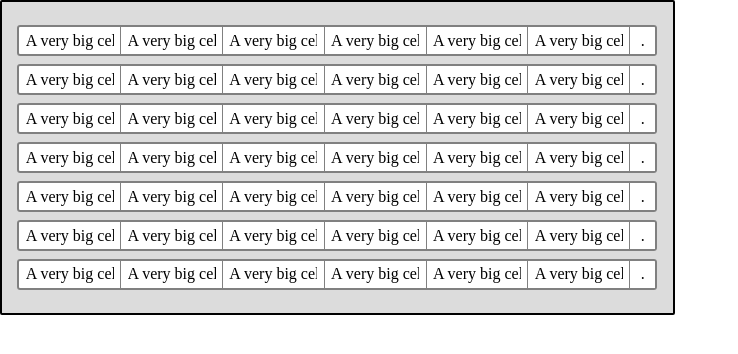
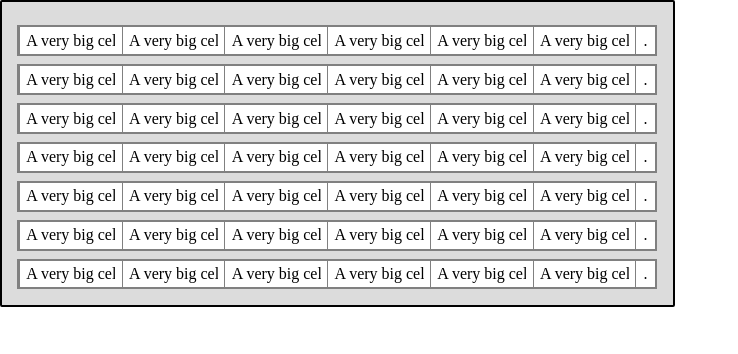
Before and after one commit to Dodilei/faz_program, a React (Create React App) app in the folder app_files/: page / in a window 1280 px wide. Shown: the top 354 px of the page, without its empty margins (0-738 px from the left). Built offline with nearby package versions, Linux system fonts and the light colour scheme.

Commit message:
Reestructure table with divs

```diff
--- a/app_files/src/components/Table.js
+++ b/app_files/src/components/Table.js
@@ -78,7 +78,7 @@ class TableCell extends Component {
 
     render() {
         return (
-            <td className={'datatb-cell '+'cell'+this.seq}>
+            <div className={'datatb-cell '+'cell'+this.seq}>
 
                 <this.CellData
                     onClick ={(e) => {
@@ -90,7 +90,7 @@ class TableCell extends Component {
 
                 {this.state.overflow_child}
 
-            </td>
+            </div>
         )
     }
 }
@@ -134,9 +134,9 @@ class TableRow extends Component {
         //add this
         if (!this.state.open) {
             return (
-                <tr className={this.state.styleClasses.concat('datatb-row').join(" ")}>
+                <div className={this.state.styleClasses.concat('datatb-row').join(" ")}>
                     {this.cells}
-                </tr>
+                </div>
             );
         } else {
             //pass
@@ -178,11 +178,9 @@ class Table extends Component {
     render() {
         return (
             <div id={this.id+"-container"} className="datatb-container">
-                <table id={this.id+"-table"} className="datatb">
-                    <tbody>
+                <div id={this.id+"-table"} className="datatb">
                         {this.rows}
-                    </tbody>
-                </table>
+                </div>
             </div>
         )
     }
--- a/app_files/src/stylesheets/comps/Table.scss
+++ b/app_files/src/stylesheets/comps/Table.scss
@@ -9,23 +9,29 @@
 }
 
 .datatb {
-    border-collapse: separate;
-    border-spacing: 0 0.5rem;
-    table-layout: fixed;
-
-    width: 100%;
+    display: flex;
+    flex-direction: column;
 }
 
-.datatb-row, .datatb-cell, .datatb-hovercell {
+.datatb-row {
+    display: flex;
+    flex-direction: row;
+    margin-top: 0.5rem;
+
+    background-color: colors.$cell-border;
+    border: 2px solid colors.$cell-border;
+}
+
+.datatb-cell, .datatb-hovercell {
     background-color: colors.$cell-bg;
 }
 
 
 .datatb-cell {
+    box-sizing: border-box;
     width: calc(96%/6);
 
-    border: solid colors.$cell-border;
-    border-width: 2px 1px 2px 0;
+    margin: 0 0.5px;
 
     padding: 0.7% 1%;
     text-align: center;
@@ -37,13 +43,11 @@
 }
 
 .datatb-cell:first-child {
-    border-left-width: 2px;
-    border-radius: 3px 0 0 3px;
+
 }
 .datatb-cell:last-child {
     width: 4%;
-    border-right-width: 2px;
-    border-radius: 0 3px 3px 0;
+
 }
 
 .datatb-cell:hover {
```
